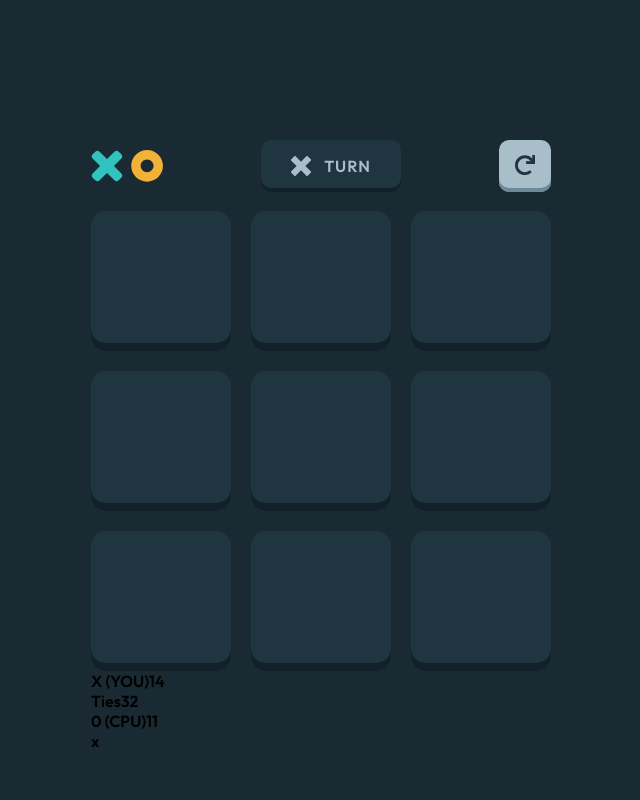
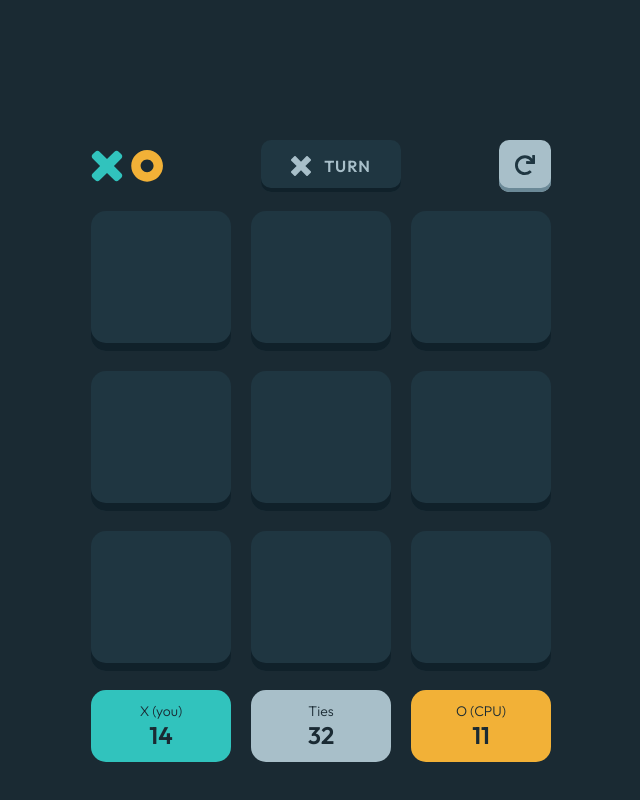
Before and after one commit to ocarmora/fm-tictactoe, a Next.js app: page / in a window 1280 px wide. Shown: the top 800 px of the page, without its empty margins (319-959 px from the left). Built offline with nearby package versions, Linux system fonts and the light colour scheme.

Commit message:
Add result component

```diff
--- /dev/null
+++ b/components/Result/Result.tsx
@@ -0,0 +1,15 @@
+import { FC } from "react";
+
+export type ResultProps = {
+  className?: string;
+  title: string;
+  value: string;
+};
+
+export const Result: FC<ResultProps> = ({ title, value, className }) => {
+  return (
+    <div className={className}>
+      {title} <span>{value}</span>
+    </div>
+  );
+};
--- a/containers/TicTacToe/TicTacToe.tsx
+++ b/containers/TicTacToe/TicTacToe.tsx
@@ -5,6 +5,7 @@ import { FC, useState } from "react";
 import { TicTacToeProps } from "./TicTacToe.types";
 import { Turn } from "../../components/Turn/Turn";
 import { ResetButton } from "../../components/ResetButton/ResetButton";
+import { Result } from "../../components/Result/Result";
 
 export const TicTacToe: FC<TicTacToeProps> = ({ playerChoice, onEnd }) => {
   const [winningSquaresIndex, setWinningSquaresIndex] = useState<Array<number>>(
@@ -60,19 +61,21 @@ export const TicTacToe: FC<TicTacToeProps> = ({ playerChoice, onEnd }) => {
       </div>
 
       <div className="TicTacToe__footer">
-        <div className="TicTacToe__record TicTacToe__record--blue">
-          <span>X (YOU)</span>
-          <span>14</span>
-        </div>
-        <div className="TicTacToe__record TicTacToe__record--gray">
-          <span>Ties</span>
-          <span>32</span>
-        </div>
-        <div className="TicTacToe__record TicTacToe__record--orange">
-          <span>0 (CPU)</span>
-          <span>11</span>
-        </div>
-        x
+        <Result
+          title="X (you)"
+          value="14"
+          className="TicTacToe__result TicTacToe__result--blue"
+        />
+        <Result
+          title="Ties"
+          value="32"
+          className="TicTacToe__result TicTacToe__result--silver"
+        />
+        <Result
+          title="O (CPU)"
+          value="11"
+          className="TicTacToe__result TicTacToe__result--yellow"
+        />
       </div>
     </div>
   );
--- a/pages/_app.tsx
+++ b/pages/_app.tsx
@@ -2,7 +2,7 @@ import { Outfit } from "next/font/google";
 import "../styles/globals.css";
 import type { AppProps } from "next/app";
 
-const outfit = Outfit({ subsets: [], weight: ["600"] });
+const outfit = Outfit({ subsets: [], weight: ["300", "500", "600"] });
 
 export default function App({ Component, pageProps }: AppProps) {
   return (
--- a/styles/globals.css
+++ b/styles/globals.css
@@ -40,6 +40,7 @@ a {
   flex-wrap: wrap;
   gap: 20px;
   width: 460px;
+  margin-bottom: 19px;
 }
 
 .TicTacToe__square {
@@ -122,3 +123,38 @@ a {
 .TicTacToe__reset-button:hover {
   background-color: var(--color-light-silver);
 }
+
+.TicTacToe__footer {
+  display: flex;
+  justify-content: space-between;
+}
+
+.TicTacToe__result {
+  height: 72px;
+  width: 140px;
+  border-radius: 15px;
+  color: var(--color-dark-navy);
+  display: flex;
+  flex-direction: column;
+  align-items: center;
+  justify-content: center;
+  font-weight: 300;
+  font-size: 14px;
+}
+
+.TicTacToe__result span {
+  font-weight: 600;
+  font-size: 24px;
+}
+
+.TicTacToe__result--blue {
+  background-color: var(--color-light-blue);
+}
+
+.TicTacToe__result--silver {
+  background-color: var(--color-silver);
+}
+
+.TicTacToe__result--yellow {
+  background-color: var(--color-light-yellow);
+}
```
